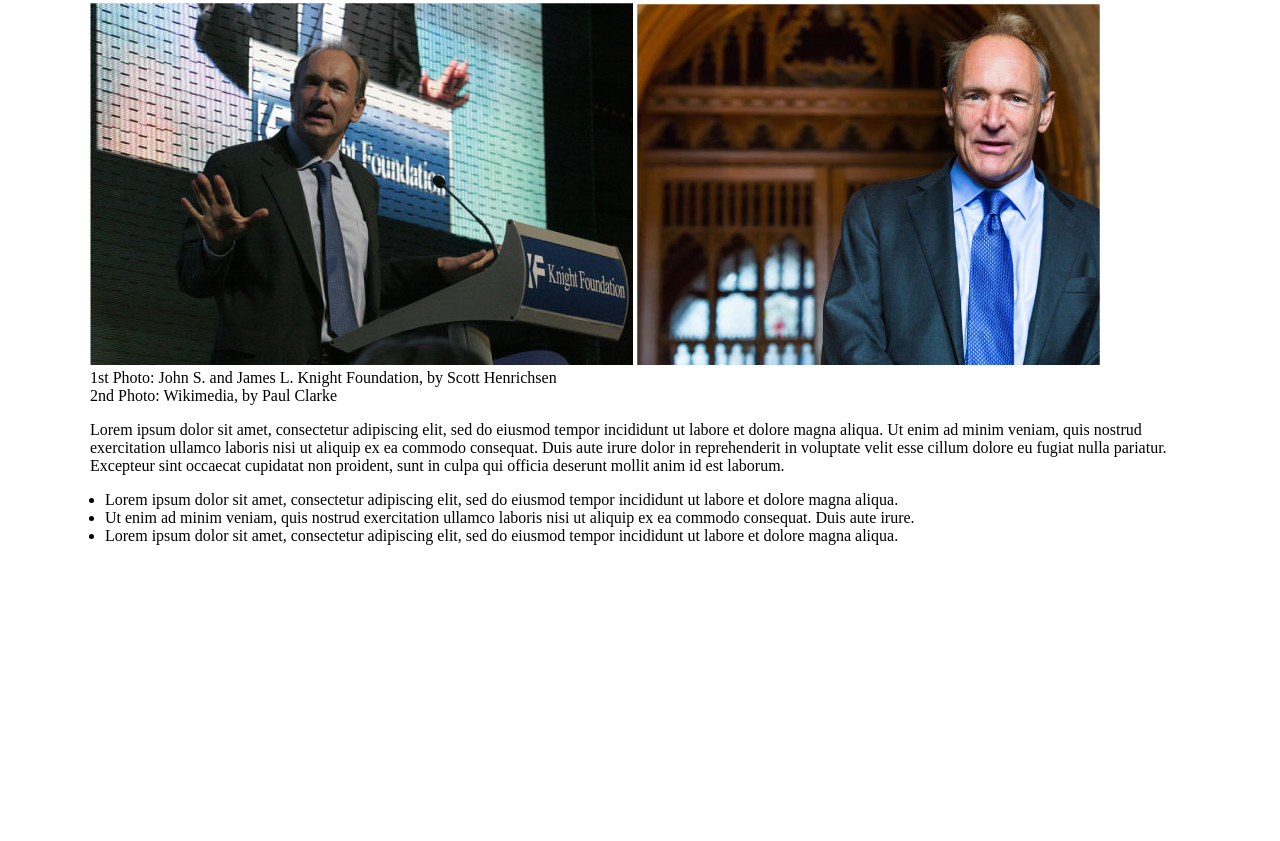
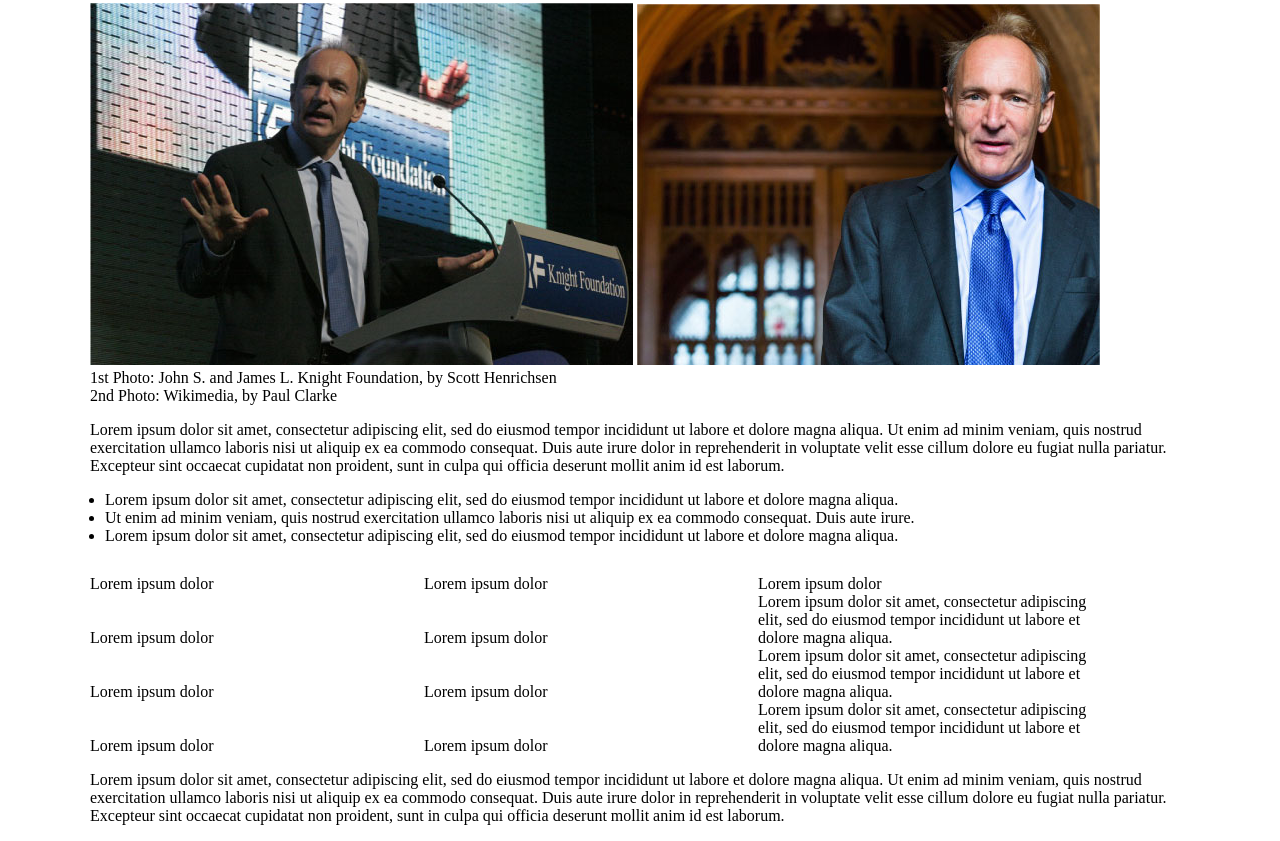
Before and after one commit to NeriEroi/html-css-booleaner, a plain HTML site: page index.html in a window 1280 px wide. Shown: the part 355-1196 px from the top of the page. Before the commit the page ends 916 px from the top, so only its background shows below. Drawn offline with Linux system fonts and the light colour scheme.

Commit message:
tabella e paragrafo del main

```diff
--- a/css/style.css
+++ b/css/style.css
@@ -34,3 +34,12 @@
 ul {
     padding-left: 15px;
 }
+
+.row {
+    display: inline-block;
+    width: 30%;
+}
+
+#table {
+    margin-top: 30px;
+}
--- a/index.html
+++ b/index.html
@@ -51,8 +51,27 @@
             <!-- / paragrafo e ul -->
 
             <!-- tabella e paragrafo -->
-            <section>
+            <section id="table">
 
+                    <div class="row left">Lorem ipsum dolor</div>
+                    <div class="row center">Lorem ipsum dolor</div>
+                    <div class="row right">Lorem ipsum dolor</div>
+                    <div class="row left">Lorem ipsum dolor</div>
+                    <div class="row center">Lorem ipsum dolor</div>
+                    <div class="row right">Lorem ipsum dolor sit amet, consectetur adipiscing elit, sed do eiusmod tempor incididunt ut labore et dolore magna aliqua.</div>
+                    <div class="row left">Lorem ipsum dolor</div>
+                    <div class="row center">Lorem ipsum dolor</div>
+                    <div class="row right">Lorem ipsum dolor sit amet, consectetur adipiscing elit, sed do eiusmod tempor incididunt ut labore et dolore magna aliqua.</div>
+                    <div class="row left">Lorem ipsum dolor</div>
+                    <div class="row center">Lorem ipsum dolor</div>
+                    <div class="row right">Lorem ipsum dolor sit amet, consectetur adipiscing elit, sed do eiusmod tempor incididunt ut labore et dolore magna aliqua.</div>
+
+                    <p>
+                        Lorem ipsum dolor sit amet, consectetur adipiscing elit, sed do eiusmod tempor incididunt ut labore et dolore magna aliqua.
+                        Ut enim ad minim veniam, quis nostrud exercitation ullamco laboris nisi ut aliquip ex ea commodo consequat.
+                        Duis aute irure dolor in reprehenderit in voluptate velit esse cillum dolore eu fugiat nulla pariatur.
+                        Excepteur sint occaecat cupidatat non proident, sunt in culpa qui officia deserunt mollit anim id est laborum.
+                    </p>
             </section>
             <!-- / tabella e paragrafo -->
         </main>
```
